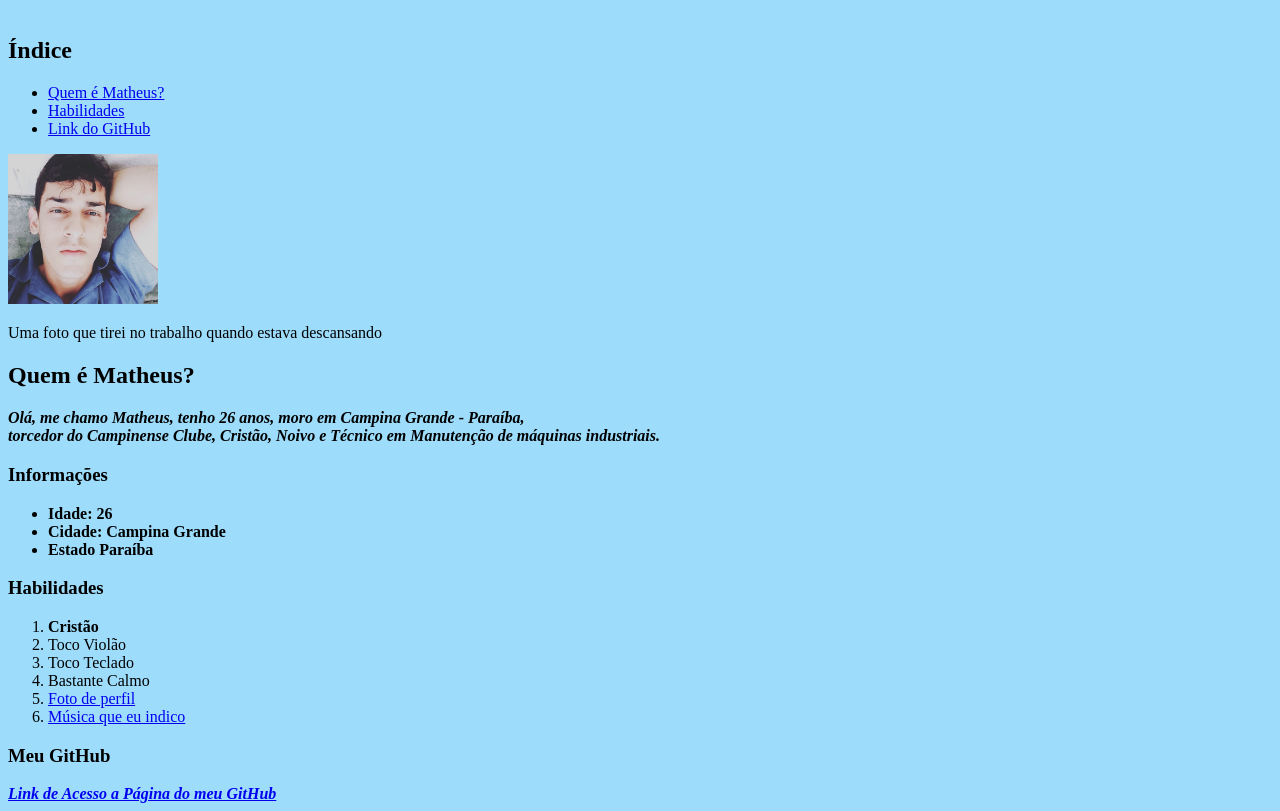
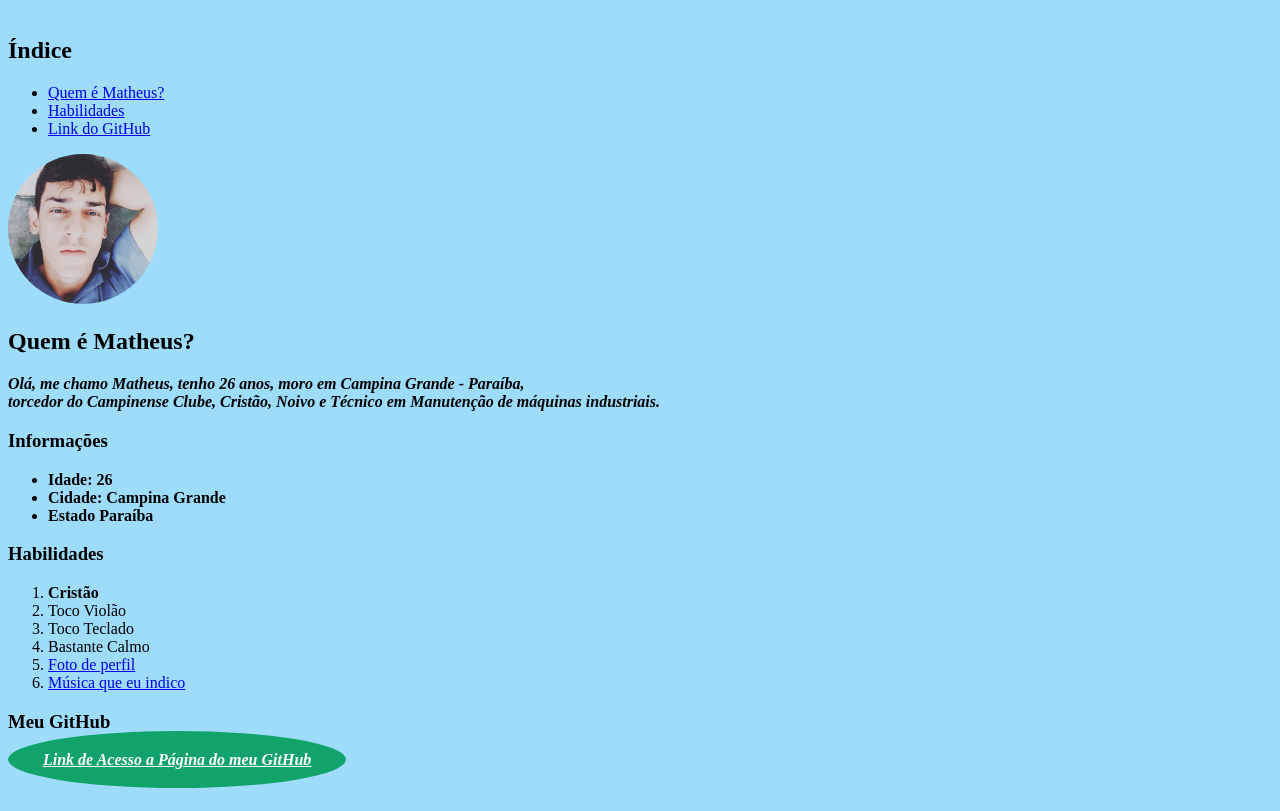
Before and after one commit to MatheusGomes16b/MatheusGomes16b.github.io, a plain HTML site: page index.html in a window 1280 px wide. Shown: the part 112-923 px from the top of the page. After the commit the page ends 900 px from the top, so only its background shows below. Drawn offline with Linux system fonts and the light colour scheme.

Commit message:
alteração no botão e na foto

```diff
--- a/index.html
+++ b/index.html
@@ -25,7 +25,6 @@
         </li>
     </ul>
     <img class="fotop" src="Foto Perfil.jpeg" alt="Foto do perfil" width="150">
-    <p>Uma foto que tirei no trabalho quando estava descansando</p>
     <h2 class="01">Quem é Matheus?</h2>
         <p id="descritivo">Olá, me chamo Matheus, tenho 26 anos, moro em Campina Grande - Paraíba, <br>
              torcedor do Campinense Clube, Cristão, Noivo e Técnico em Manutenção de máquinas industriais.</p>
@@ -49,7 +48,7 @@
         </li>
     </ol>
     <h3 class="03">Meu GitHub</h3>
-        <a href="https://github.com/MatheusGomes16b" target="_blank">
+        <a class="button" href="https://github.com/MatheusGomes16b" target="_blank">
             <strong><em>Link de Acesso a Página do meu GitHub</em></strong>
         </a>
 </body>
--- a/style.css
+++ b/style.css
@@ -17,3 +17,14 @@ h1{
  #infosobre {
      font-weight: bold;
  }
+
+ .fotop{
+     border-radius: 100%;
+ }
+
+ .button {
+     background-color: #11a36a;
+     border-radius: 70%;
+     color: #fff;
+     padding: 20px 35px;
+ }
```
